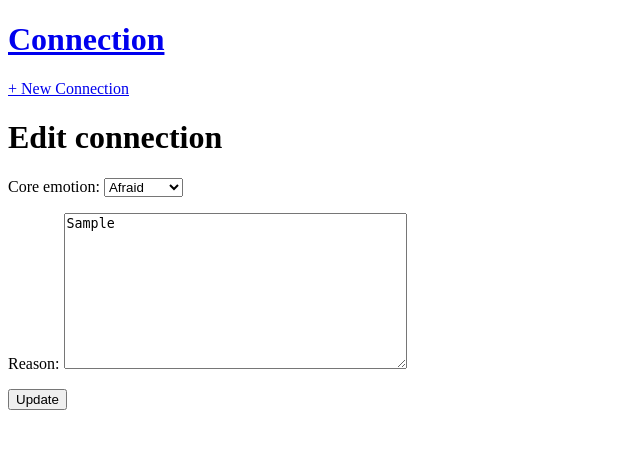
After one commit to bebekim/emotionaleaters_scheduler, a Django app: page /connection/1/edit in a window 1280 px wide. The commit adds this page. Shown: the top 449 px of the page, without its empty margins (0-640 px from the left). Run offline with Django 3.2, Linux system fonts and the light colour scheme; tables that the repository leaves empty hold one stand-in row (values such as "Sample post").

Commit message:
Added edit to connection

```diff
--- a/connections/urls.py
+++ b/connections/urls.py
@@ -1,8 +1,14 @@
 from django.urls import path
 
-from .views import ConnectionListView, ConnectionDetailView, ConnectionCreateView
+from .views import (
+    ConnectionListView,
+    ConnectionDetailView,
+    ConnectionCreateView,
+    ConnectionUpdateView
+)
 
 urlpatterns = [
+    path('connection/<int:pk>/edit', ConnectionUpdateView.as_view(), name='connection_edit'),
     path('connection/new/', ConnectionCreateView.as_view(), name='connection_new'),
     path('connection/<int:pk>/', ConnectionDetailView.as_view(), name='connection_detail'),
     path('', ConnectionListView.as_view(), name='connection'),
--- a/connections/views.py
+++ b/connections/views.py
@@ -1,5 +1,5 @@
 from django.shortcuts import render
-from django.views.generic import ListView, DetailView, CreateView
+from django.views.generic import ListView, DetailView, CreateView, UpdateView
 
 from .models import Connection
 # Create your views here.
@@ -17,3 +17,8 @@ class ConnectionCreateView(CreateView):
     model = Connection
     template_name = 'connection_new.html'
     fields = ['core_emotion', 'reason']
+
+class ConnectionUpdateView(UpdateView):
+    model = Connection
+    template_name = 'connection_edit.html'
+    fields = ['core_emotion', 'reason']
--- /dev/null
+++ b/templates/connection_edit.html
@@ -0,0 +1,9 @@
+<!-- templates/connection_edit.html -->
+{% extends '_base.html' %}
+{% block content %}
+    <h1>Edit connection</h1>
+    <form action="" method="post">{% csrf_token %}
+        {{ form.as_p }}
+        <input type="submit" value="Update" />
+    </form>
+{% endblock content %}
```
Also changed, not shown: templates/connection_detail.html (+7 -0 lines).
